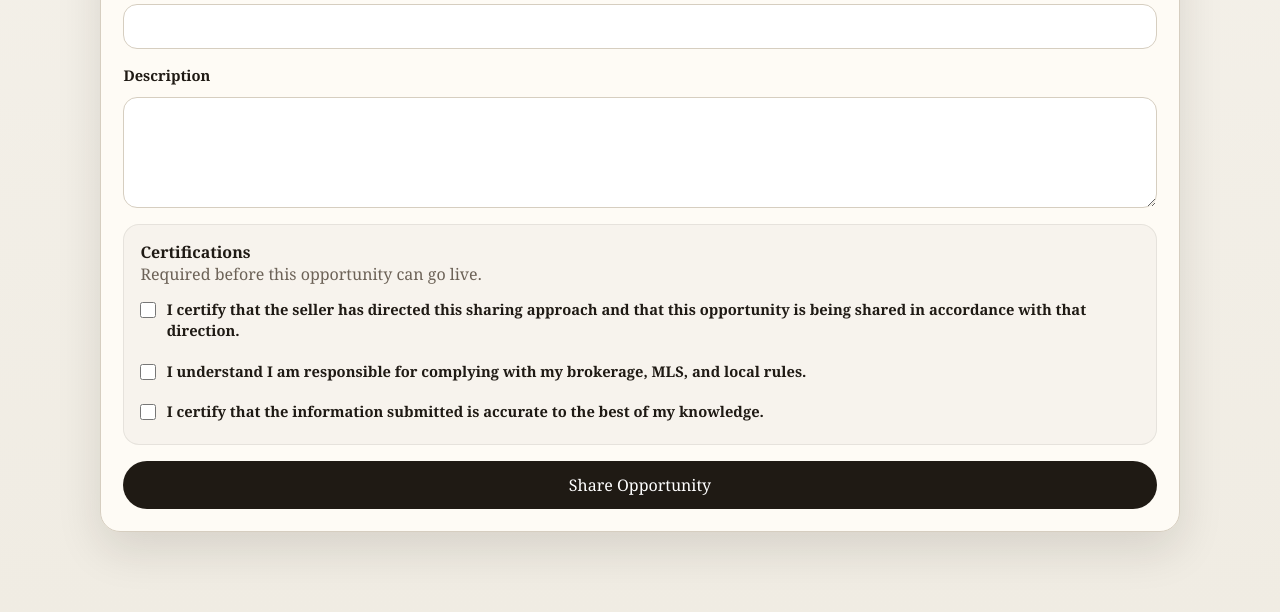
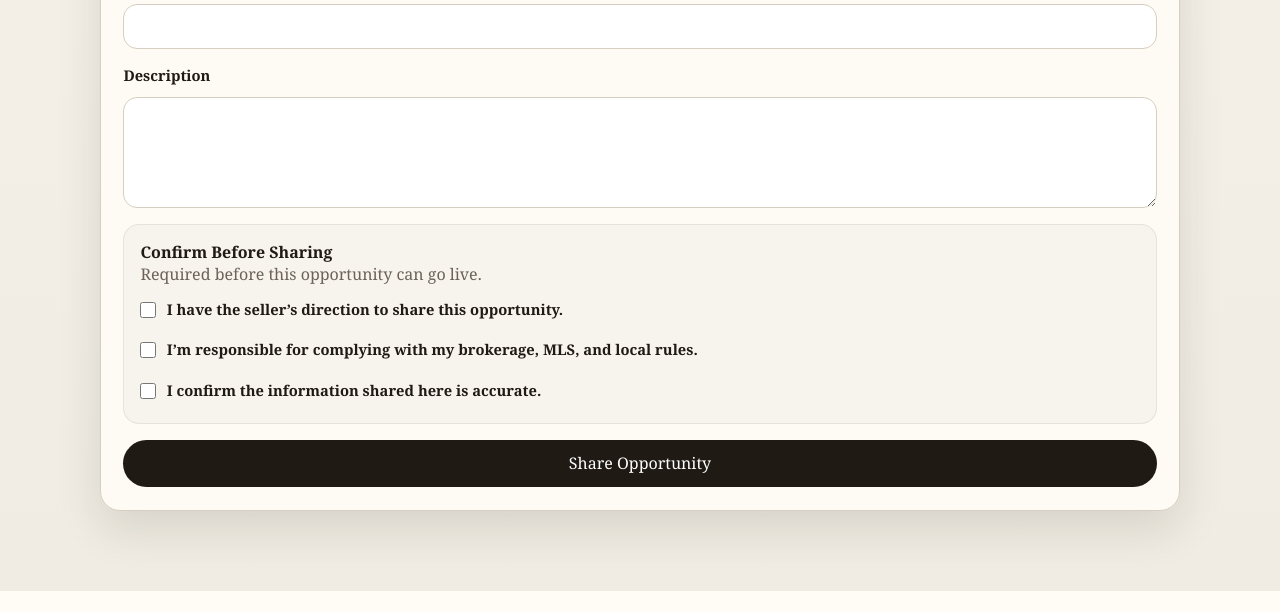
Before and after one commit to OffloHQ/whisper, a Django app: page /post/ in a window 1280 px wide. Shown: the part 813-1425 px from the top of the page. After the commit the page ends 1404 px from the top, so only its background shows below. Run offline with Django 4.2, Linux system fonts and the light colour scheme; parts of the project's set-up code (start-up, migrations or seed data) failed here and were passed over.

Commit message:
Simplify share form certifications copy

```diff
--- a/templates/includes/listing_form.html
+++ b/templates/includes/listing_form.html
@@ -85,13 +85,13 @@
     {% endfor %}
     <section class="certification-section" aria-labelledby="listing-certifications-title">
         <div>
-            <h3 id="listing-certifications-title">Certifications</h3>
+            <h3 id="listing-certifications-title">Confirm Before Sharing</h3>
             <p class="muted">Required before this opportunity can go live.</p>
         </div>
         <div class="certification-check">
             <label for="{{ form.seller_direction_certified.id_for_label }}">
                 {{ form.seller_direction_certified }}
-                <span>{{ form.seller_direction_certified.label }}</span>
+                <span>I have the seller’s direction to share this opportunity.</span>
             </label>
             <div class="field-errors" data-certification-error-for="seller_direction_certified">
                 {% if form.seller_direction_certified.errors %}{{ form.seller_direction_certified.errors|striptags }}{% endif %}
@@ -100,7 +100,7 @@
         <div class="certification-check">
             <label for="{{ form.agent_compliance_acknowledged.id_for_label }}">
                 {{ form.agent_compliance_acknowledged }}
-                <span>{{ form.agent_compliance_acknowledged.label }}</span>
+                <span>I’m responsible for complying with my brokerage, MLS, and local rules.</span>
             </label>
             <div class="field-errors" data-certification-error-for="agent_compliance_acknowledged">
                 {% if form.agent_compliance_acknowledged.errors %}{{ form.agent_compliance_acknowledged.errors|striptags }}{% endif %}
@@ -109,7 +109,7 @@
         <div class="certification-check">
             <label for="{{ form.information_accuracy_certified.id_for_label }}">
                 {{ form.information_accuracy_certified }}
-                <span>{{ form.information_accuracy_certified.label }}</span>
+                <span>I confirm the information shared here is accurate.</span>
             </label>
             <div class="field-errors" data-certification-error-for="information_accuracy_certified">
                 {% if form.information_accuracy_certified.errors %}{{ form.information_accuracy_certified.errors|striptags }}{% endif %}
@@ -118,7 +118,7 @@
         <div class="certification-check" data-private-certification {% if form.stage.value != "private" %}hidden{% endif %}>
             <label for="{{ form.private_marketing_certified.id_for_label }}">
                 {{ form.private_marketing_certified }}
-                <span>{{ form.private_marketing_certified.label }}</span>
+                <span>I confirm this private opportunity is being shared according to the seller’s instructions.</span>
             </label>
             <div class="field-errors" data-certification-error-for="private_marketing_certified">
                 {% if form.private_marketing_certified.errors %}{{ form.private_marketing_certified.errors|striptags }}{% endif %}
```
